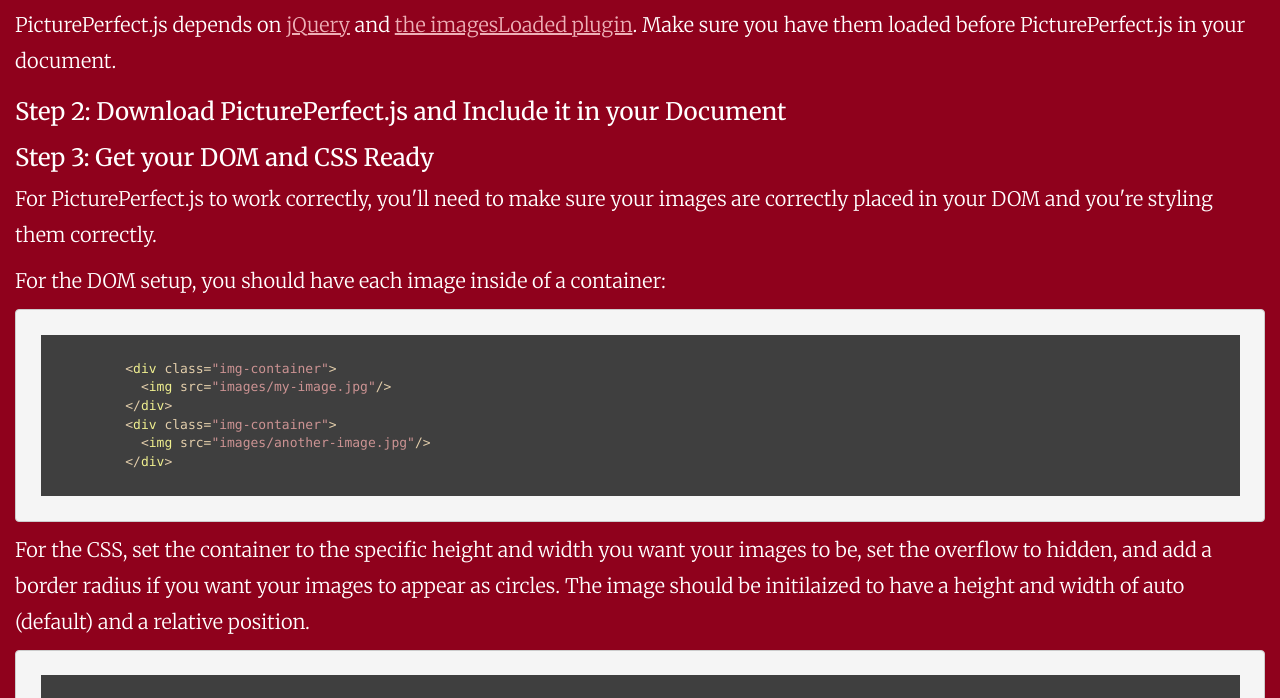
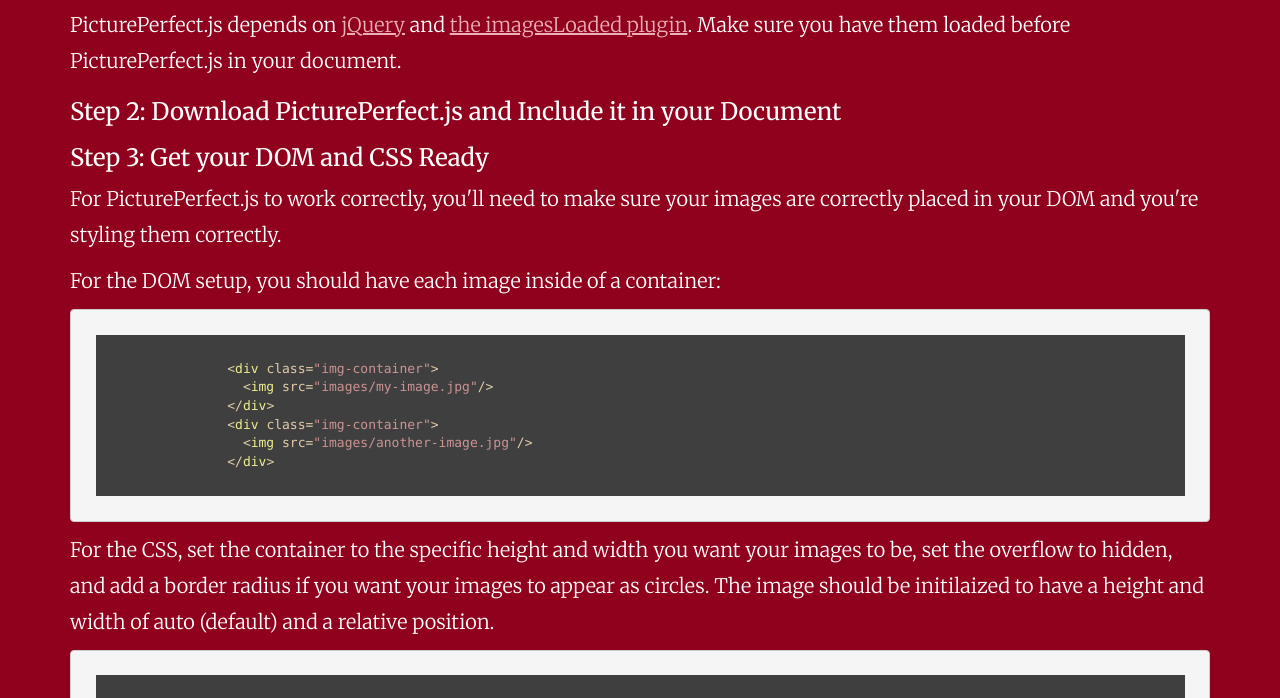
Before and after one commit to allirense/pictureperfect, a plain HTML site: page index.html in a window 1280 px wide. Shown: the part 3860-4558 px from the top of the page. Drawn offline with nearby package versions, Linux system fonts and the light colour scheme.

Commit message:
Applied Bootstrap to Get Started Section

```diff
--- a/index.html
+++ b/index.html
@@ -95,6 +95,9 @@
         </div>
       </section>
       <section class="get-started">
+        <div class="container">
+          <div class="row">
+            <div class="col-xs-12">
               <h2>Get Started</h2>
               <p>Ready to use <strong>PicturePerfect.js</strong>? Getting setup is easy!</p>
               <h4>Step 1: Install Dependencies</h4>
@@ -137,6 +140,9 @@
               <p>And you're good to go!</p>
               <h3>Options</h3>
               <p>Options coming soon!</p>
+            </div>
+          </div>
+        </div>
       </section>
       <footer>
         <p>This project is maintained by <a href="https://github.com/allirense">allirense</a></p>
--- a/styles/style.css
+++ b/styles/style.css
@@ -49,7 +49,7 @@
 	color: #fff;
 	font-size: 2rem;
 	line-height: 1.8;
-	padding: 40px 15px 40px 15px;
+	padding: 40px 0;
 	margin: 40px 0 0 0;
 	text-align: left;
 }
```
Lines whose indentation alone changed are shown as unchanged.
